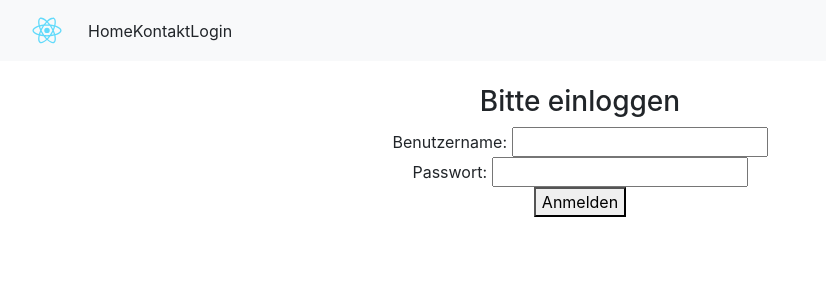
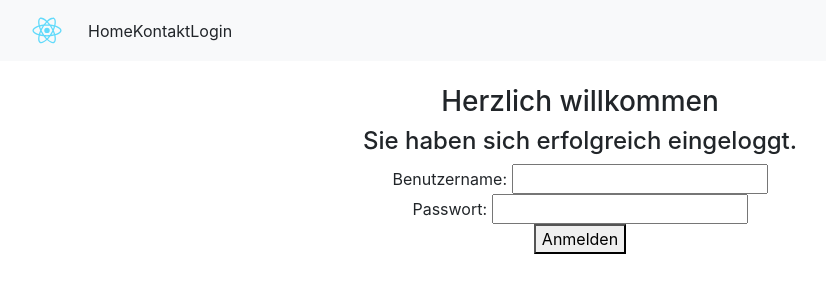
Before and after one commit to Weltraumbiene/user-profile-app-franneck, a React (Create React App) app: page /login in a window 1280 px wide. Both pictures are taken after typing "Sample", "Sample123" into the empty fields and a click on the button "Anmelden". Shown: the top 300 px of the page, without its empty margins (60-886 px from the left). Built offline with nearby package versions, Linux system fonts and the light colour scheme.

Commit message:
Add reactive variables to Login.

```diff
--- a/src/components/Login.js
+++ b/src/components/Login.js
@@ -1,12 +1,17 @@
 // src/components/Login.js
-import React from 'react';
+import React, { useState } from 'react';
 
 function Login() {
+    const [isLoggedIn, setIsLoggedIn] = useState(false);
+    const [message, setMessage] = useState('');
+
 
     const handleSubmit = (e) => {
         e.preventDefault();
         const username = e.target.elements.username.value;
         const password = e.target.elements.password.value;
+        setIsLoggedIn(true);
+        setMessage('Sie haben sich erfolgreich eingeloggt.');
         console.log(username)
         console.log(password)
         e.target.reset(); // Formular zurücksetzen
@@ -14,7 +19,8 @@ function Login() {
 
     return (
         <div>
-      <h3>Bitte einloggen</h3>
+            <h3>{isLoggedIn ? 'Herzlich willkommen' : 'Bitte einloggen'}</h3>
+            {message && <h4>{message}</h4>}
             <form onSubmit={handleSubmit}>
                 Benutzername: <input type="text" name="username" required />
                 <br />
```
Lines whose indentation alone changed are shown as unchanged.
